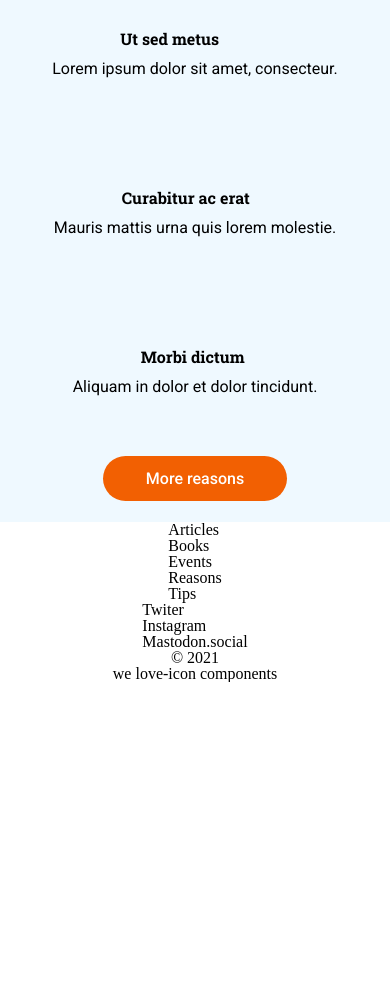
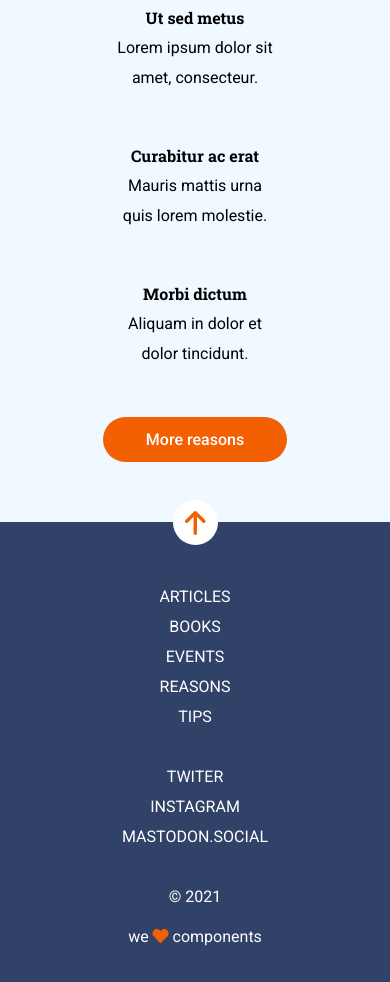
Before and after one commit to Adalab/modulo-1-evaluacion-final-Mesalina23, a website: page docs/index.html in a window 390 px wide. Shown: the part 1322-2304 px from the top of the page. Before the commit the page ends 2004 px from the top, so only its background shows below. Drawn offline with Linux system fonts and the light colour scheme.

Commit message:
end reasons mobile version

```diff
--- a/docs/index.html
+++ b/docs/index.html
@@ -12,8 +12,12 @@
       href="https://fonts.googleapis.com/css2?family=Roboto+Slab:wght@700&family=Roboto:wght@400;500;700&display=swap"
       rel="stylesheet"
     />
-    <!--linkeamos los iconos de fontawesome
-    <link rel="stylesheet" href="https://pro.fontawesome.com/releases/v5.10.0/css/all.css" integrity="sha384-AYmEC3Yw5cVb3ZcuHtOA93w35dYTsvhLPVnYs9eStHfGJvOvKxVfELGroGkvsg+p" crossorigin="anonymous"/>  -->
+    <link
+      rel="stylesheet"
+      href="https://pro.fontawesome.com/releases/v5.10.0/css/all.css"
+      integrity="sha384-AYmEC3Yw5cVb3ZcuHtOA93w35dYTsvhLPVnYs9eStHfGJvOvKxVfELGroGkvsg+p"
+      crossorigin="anonymous"
+    />
     <link rel="stylesheet" href="./assets/css/main.css" />
 
     <title>MODULO 1-EVALUACIÓN FINAL</title>
@@ -36,7 +40,7 @@
     <main>
       <!-- HERO -->
 
-      <section class="hero">
+      <section class="hero" id="hero">
         <h1 class="hero__tittle">Anonymous proxy</h1>
         <p class="hero__paragraph">In hac habitasse platea dictomst.</p>
         <a class="hero__buttom" href="./index.html#reasons">
@@ -64,36 +68,85 @@
       <section id="reasons" class="main__reasons">
         <h2 class="main__reasons--tittle">3 reasons to purchase</h2>
         <article class="main__reasons--article">
-          <h4>Ut sed metus</h4>
-          <p>Lorem ipsum dolor sit amet, consecteur.</p>
+          <h4 class="main__reasons--subtittle">Ut sed metus</h4>
+          <p class="main__reasons--paragraph">
+            Lorem ipsum dolor sit amet, consecteur.
+          </p>
         </article>
         <article class="main__reasons--article">
-          <h4>Curabitur ac erat</h4>
-          <p>Mauris mattis urna quis lorem molestie.</p>
+          <h4 class="main__reasons--subtittle">Curabitur ac erat</h4>
+          <p class="main__reasons--paragraph">
+            Mauris mattis urna quis lorem molestie.
+          </p>
         </article>
         <article class="main__reasons--article">
-          <h4>Morbi dictum</h4>
-          <p>Aliquam in dolor et dolor tincidunt.</p>
+          <h4 class="main__reasons--subtittle">Morbi dictum</h4>
+          <p class="main__reasons--paragraph">Aliquam in dolor et dolor tincidunt.</p>
         </article>
         <a class="main__reasons--buttom">More reasons</a>
       </section>
 
     </main>
-    <footer class="footer">
-      <ul class="footer__moreinfo">
-        <li>Articles</li>
-        <li>Books</li>
-        <li>Events</li>
-        <li>Reasons</li>
-        <li>Tips</li>
+    <footer class="footer-container">
+      <a class="footer__buttom" href="./index.html#hero">
+        <img
+          class="footer__buttom--image"
+          src="./assets/images/ico-arrow.svg"
+          alt=""
+          tittle="Ir al inicio de la página"
+        />
+      </a>
+      <ul class="footer__more-info">
+        <li>
+          <a class="footer__links" href="https://adalab.es/" target="_blank"
+            >Articles</a
+          >
+        </li>
+        <li>
+          <a class="footer__links" href="https://adalab.es/" target="_blank"
+            >Books
+          </a>
+        </li>
+        <li>
+          <a
+            class="footer__links"
+            class="footer__links"
+            href="https://adalab.es/"
+            target="_blank"
+          >
+            Events</a
+          >
+        </li>
+        <li>
+          <a class="footer__links" href="https://adalab.es/" target="_blank">
+            Reasons</a
+          >
+        </li>
+        <li>
+          <a class="footer__links" href="https://adalab.es/" target="_blank"
+            >Tips</a
+          >
+        </li>
       </ul>
-      <ul class="footer__socialsmedia">
-        <li>Twiter</li>
-        <li>Instagram</li>
-        <li>Mastodon.social</li>
+      <ul class="footer__socials-media">
+        <li>
+          <a class="footer__links" href="https://adalab.es/" target="_blank"
+            >Twiter</a
+          >
+        </li>
+        <li>
+          <a class="footer__links" href="https://adalab.es/" target="_blank"
+            >Instagram</a
+          >
+        </li>
+        <li>
+          <a class="footer__links" href="https://adalab.es/" target="_blank"
+            >Mastodon.social</a
+          >
+        </li>
       </ul>
       <small class="footer__copy">&copy; 2021</small>
-      <p>we love-icon components</p>
+      <p class="footer__icon">we <i class="fas fa-heart"></i> components</p>
     </footer>
 
   </body>
--- a/src/scss/layout/_reasons.scss
+++ b/src/scss/layout/_reasons.scss
@@ -1,37 +1,33 @@
 .main__reasons {
-  height: 624px;
   width: 100%;
   background-color: #eff9ff;
   display: grid;
   grid-template-columns: 1fr;
-  grid-template-rows: auto;
   justify-items: center;
+  text-align: center;
   color: $color-main;
   font-family: $font-main;
   line-height: 30px;
 }
 .main__reasons--tittle {
   margin-top: 30px;
-  /*width: 290px;*/
-  height: 30px;
   size: 24px;
   font-weight: 700;
   text-transform: capitalize;
-  margin-left: 15px;
 }
 .main__reasons--article {
-  /*width: 180px;*/
   margin-top: 45px;
   size: 18px;
-  h4 {
+
+  .main__reasons--subtittle {
     height: 30px;
     font-weight: 700;
-    margin-left: 68px;
   }
-  p {
+  .main__reasons--paragraph {
     height: 63px;
     font-family: $font-second;
     font-weight: 400;
+    width: 10em;
   }
 }
 .main__reasons--buttom {
@@ -47,6 +43,8 @@
   display: flex;
   align-items: center;
   justify-content: center;
+  margin-bottom: 60px;
+  margin-top: 45px;
   transition: border;
   &:hover {
     border: dotted 6px #b0ccf8;
```
Also changed, not shown: public/index.html (+10 -6 lines), src/html/partials/reasons.html (+10 -6 lines), docs/assets/css/main.css, docs/assets/images/ico-arrow.svg (added), public/assets/css/main.css, 1 other file.
